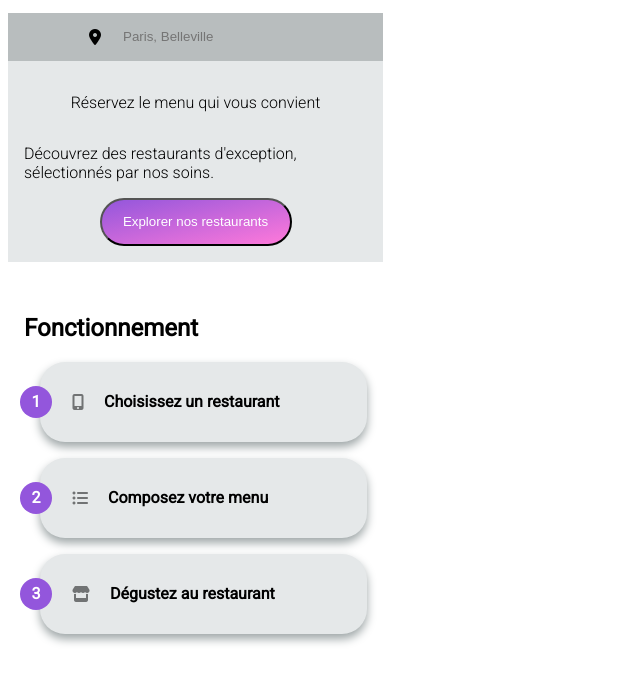
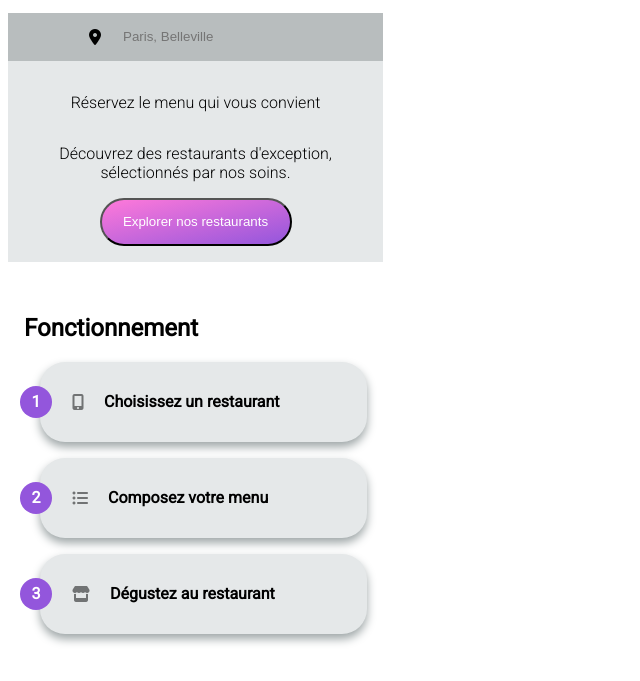
Before and after one commit to aurelieweb/AurelieDemetrio_3_07092021, a website: page index.html in a window 1280 px wide. Shown: the part 39-720 px from the top of the page, without its empty margins (0-640 px from the left). Drawn offline with Linux system fonts and the light colour scheme; a web font is replaced by a local one.

Commit message:
petite correction mise en page

```diff
--- a/index.html
+++ b/index.html
@@ -28,7 +28,7 @@
 
     <body>
 <!--HEADER-->
-        <div class="layout">
+        <div class="container">
             <header>
                 <img class="logo" src=".public/img/logo/ohmyfood.png" alt="logo">
             </header>
--- a/sass/base/_bases.scss
+++ b/sass/base/_bases.scss
@@ -1,3 +1,10 @@
 section {
     @include section
 }
+
+@media screen and (min-width:480px) {
+  .layout {
+      background-color: blue;
+
+  }
+}
--- a/sass/layout/_container.scss
+++ b/sass/layout/_container.scss
@@ -1,4 +1,4 @@
-body{
+.container{
     max-width: 480px;
     width: 375px;
     @extend .typography_text--thin;
--- a/sass/pages/_home.scss
+++ b/sass/pages/_home.scss
@@ -30,9 +30,7 @@
       padding: 1rem;
 /*probleme centrage*/
       p {
-      display: flex;
-      justify-content: center;
-      width: auto;
+         text-align: center;
       }
    }
 }
--- a/sass/utils/_mixins.scss
+++ b/sass/utils/_mixins.scss
@@ -31,7 +31,7 @@
     flex-direction: row;
     justify-content: center;
     align-items: center;
-    background: linear-gradient(to bottom right, $purple, $pink);
+    background: linear-gradient(to bottom right, $pink, $purple);
     height: 3rem;
     width: 12rem;
     color: #fff;
```
Also changed, not shown: public/css/style.css, 1 other file.
